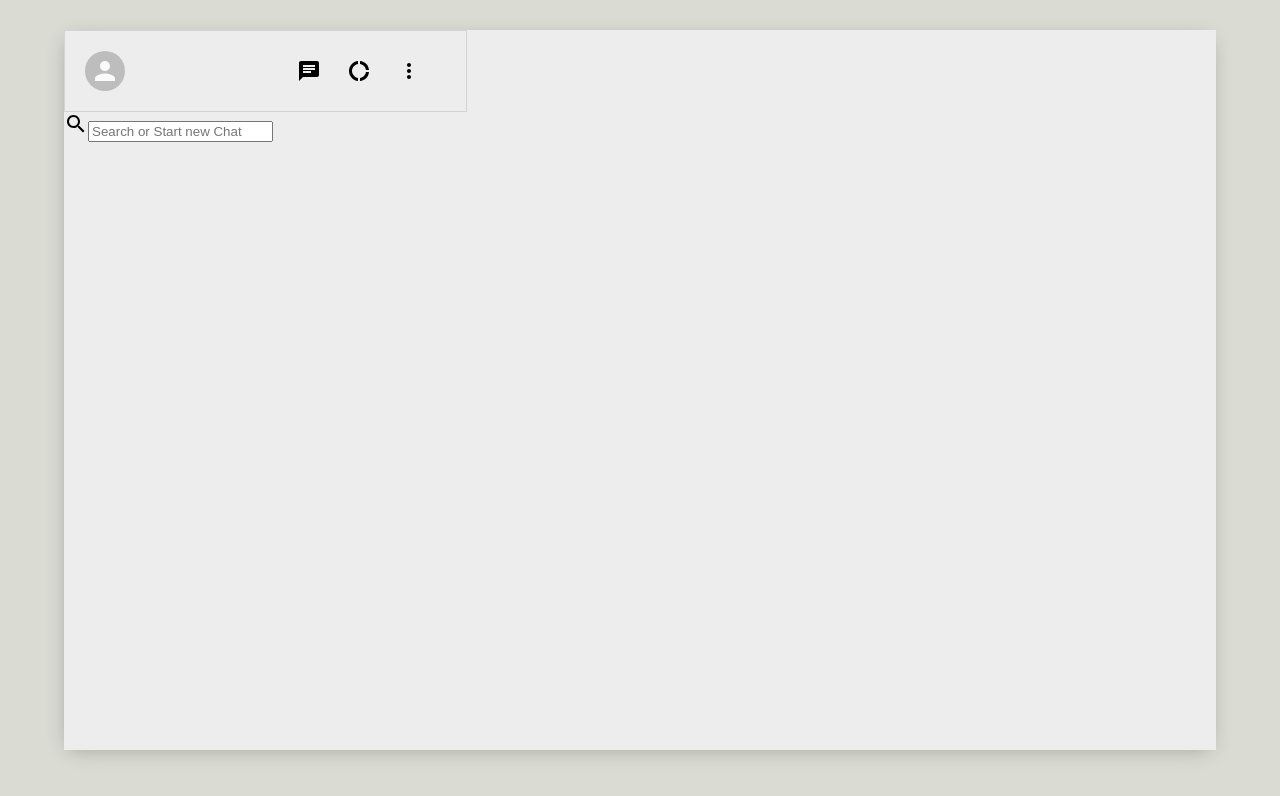
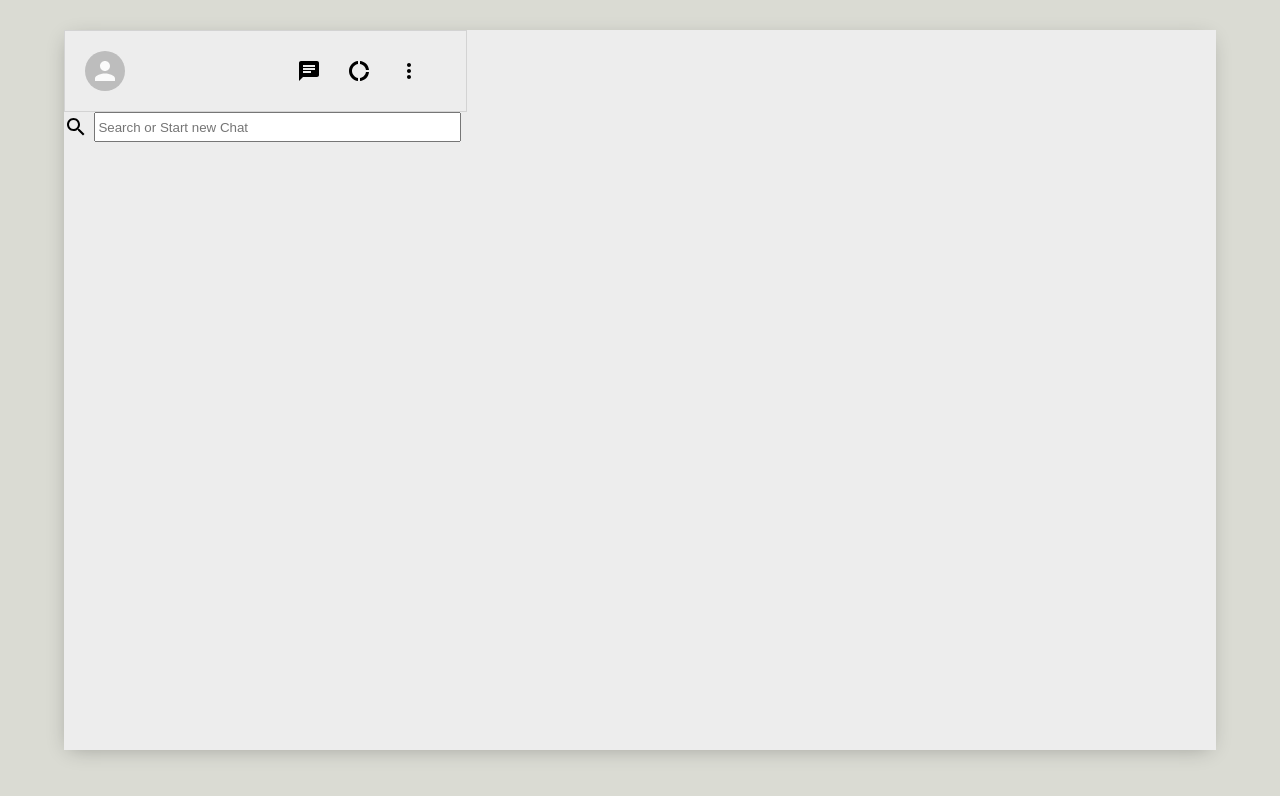
Before and after one commit to Moonwalkerr/ChatMee, a React (Create React App) app: page / in a window 1280 px wide. Shown: the top 796 px of the page. Built offline with nearby package versions, Linux system fonts and the light colour scheme.

Commit message:
Sidebar search cont wip

```diff
--- a/src/comps/sidebar.css
+++ b/src/comps/sidebar.css
@@ -1,4 +1,6 @@
 .sidebar{
+    display:flex;
+    flex-direction: column;
     flex: 0.35;
 }
 
@@ -22,3 +24,16 @@
     font-size:24px !important;
 
 }
+
+
+.sidebar__search{
+    display:flex;
+    align-items:center;
+    justify-content:space-between;
+}
+
+.sidebar__search > input{
+    width:100%;
+    margin:0px 0.5vw;
+    height:3vh;
+}
```
